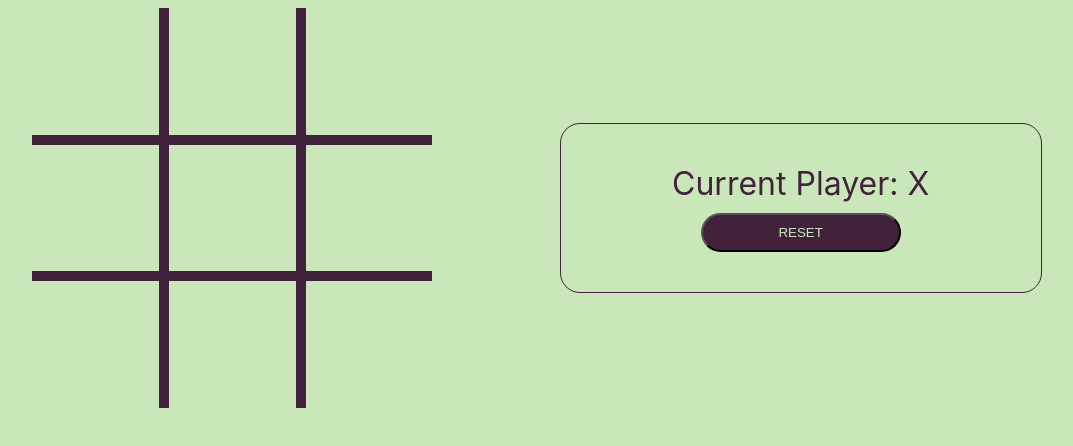
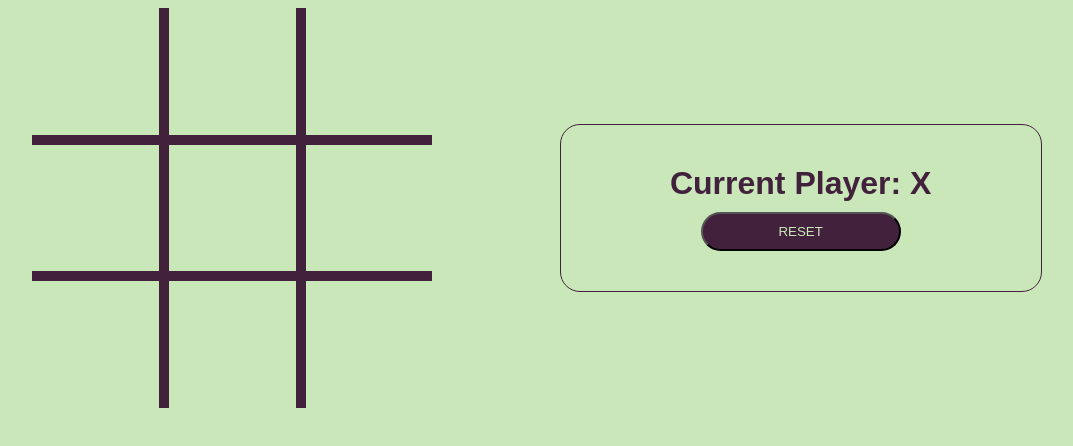
Before and after one commit to kleinlikecalvin/tic-tac-toe, a React (Create React App) app: page / in a window 1280 px wide. Shown: the top 446 px of the page, without its empty margins (103-1176 px from the left). Built offline with nearby package versions, Linux system fonts and the light colour scheme; a web font is replaced by a local one.

Commit message:
updates main font

```diff
--- a/src/index.css
+++ b/src/index.css
@@ -1,7 +1,6 @@
 body {
-  font-family: -apple-system, BlinkMacSystemFont, "Segoe UI", "Roboto", "Oxygen",
-    "Ubuntu", "Cantarell", "Fira Sans", "Droid Sans", "Helvetica Neue",
-    sans-serif;
+  font-family: "Arial", "Helvetica Neue", sans-serif;
+  font-weight: bolder;
   --light: #cae7b9;
   --dark: #42213d;
   background-color: var(--light);
```
